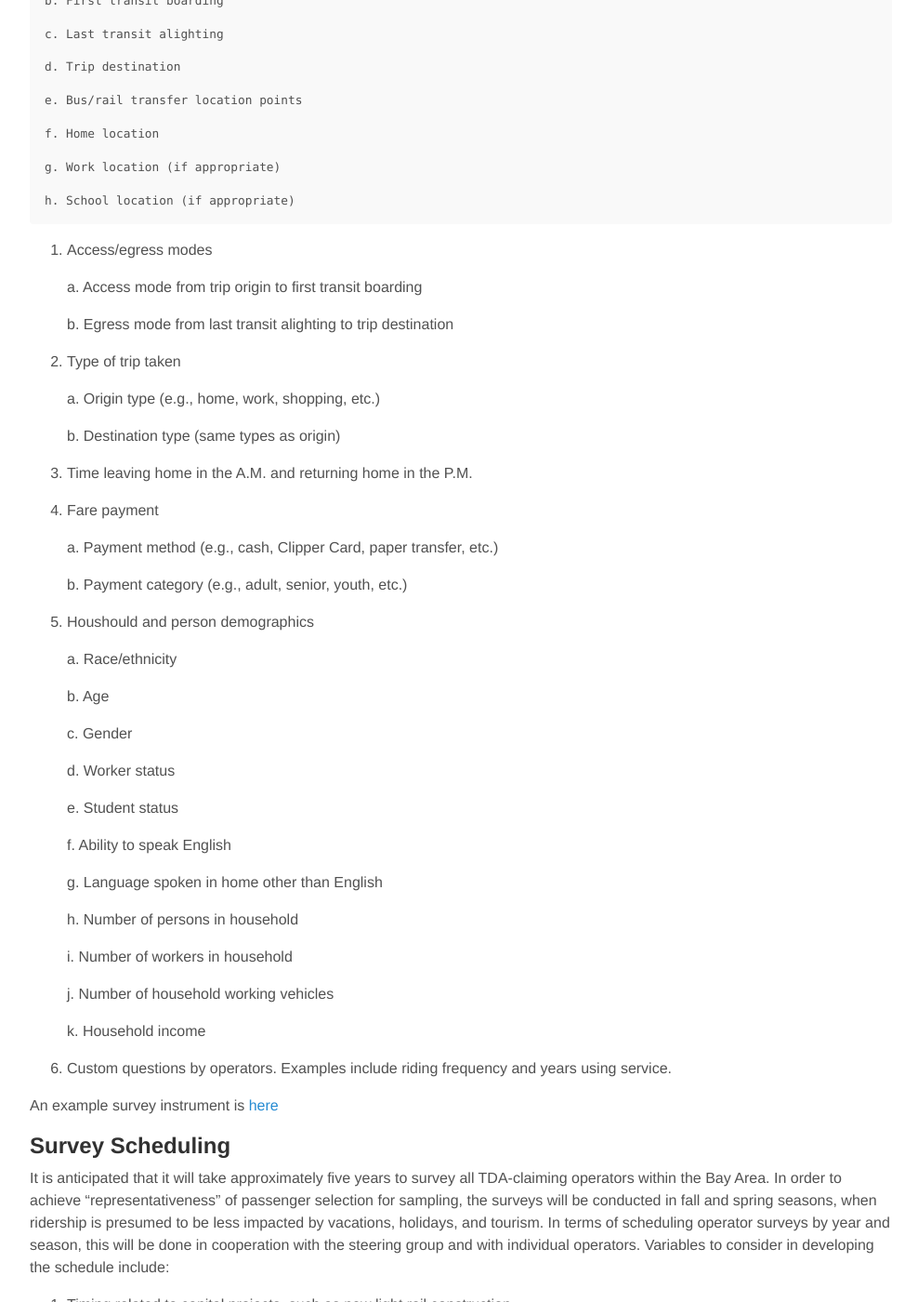
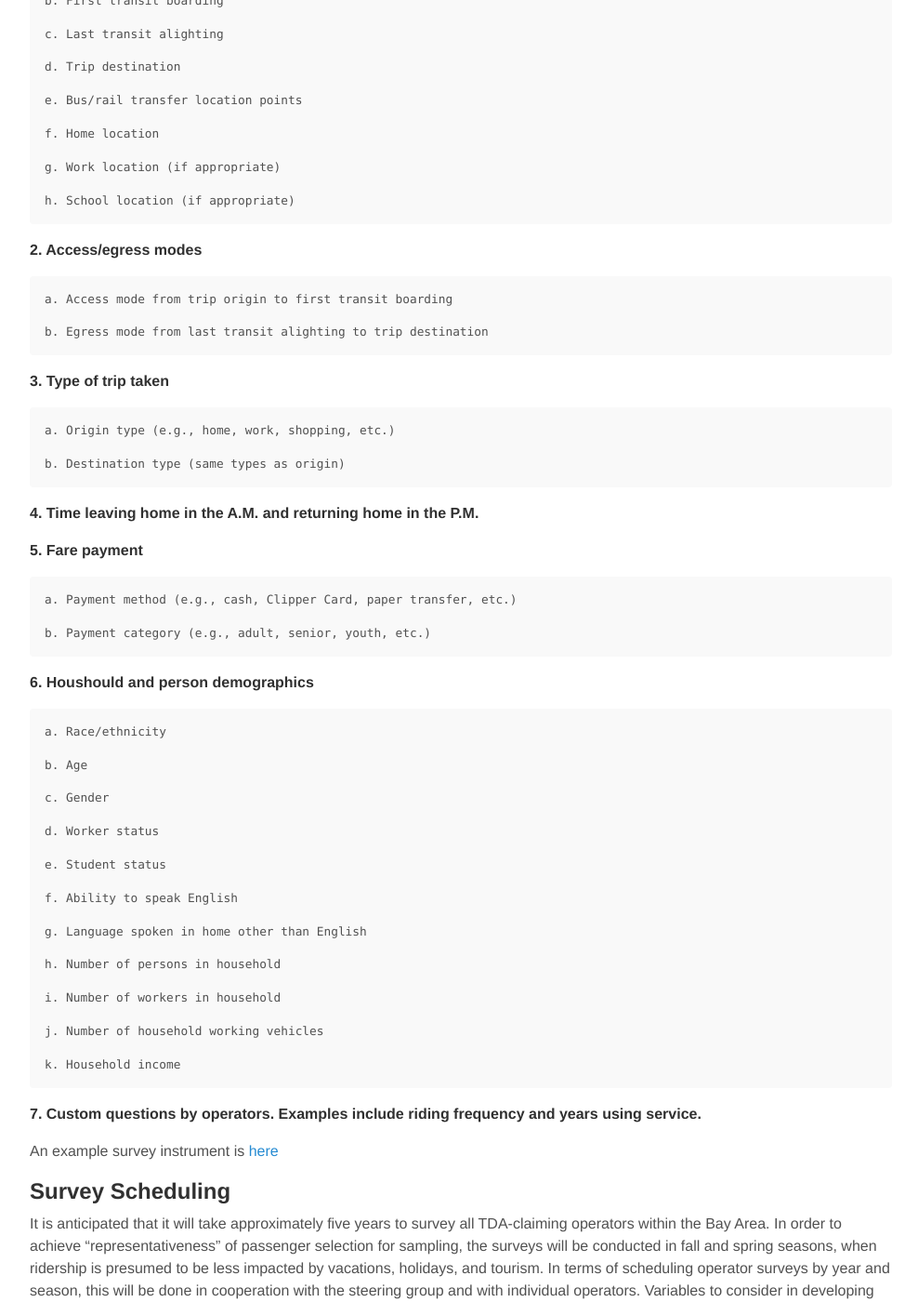
Before and after one commit to BayAreaMetro/transit-passenger-surveys, a Jekyll site: the page built from SOP.md, in a window 1280 px wide and 1400 px high, scrolled down 809 px. Shown: the whole window at 93% size, without its empty margins (144-1132 px from the left). Built offline with Jekyll 4.4.1, drawn with Linux system fonts in a browser that asks for light colours; nearby versions of some CDN libraries; library files that are not in the unit come from our copies.

Commit message:
New Bold

```diff
--- a/SOP.md
+++ b/SOP.md
@@ -43,27 +43,27 @@
 
 	h. School location (if appropriate)
 
-2. Access/egress modes
+**2. Access/egress modes**
 
 	a. Access mode from trip origin to first transit boarding
 
 	b. Egress mode from last transit alighting to trip destination
 
-3. Type of trip taken
+**3. Type of trip taken**
 
 	a. Origin type (e.g., home, work, shopping, etc.)
 
 	b. Destination type (same types as origin)
 
-4. Time leaving home in the A.M. and returning home in the P.M.
+**4. Time leaving home in the A.M. and returning home in the P.M.**
 
-5. Fare payment
+**5. Fare payment**
 
 	a. Payment method (e.g., cash, Clipper Card, paper transfer, etc.)
 
 	b. Payment category (e.g., adult, senior, youth, etc.)
 
-6. Houshould and person demographics
+**6. Houshould and person demographics**
 
 	a. Race/ethnicity
 
@@ -87,7 +87,7 @@
 
 	k. Household income
 
-7. Custom questions by operators. Examples include riding frequency and years using service.
+**7. Custom questions by operators. Examples include riding frequency and years using service.**
 
 
 An example survey instrument is [here](https://mtcdrive.box.com/v/muni-draft-survey)
```
